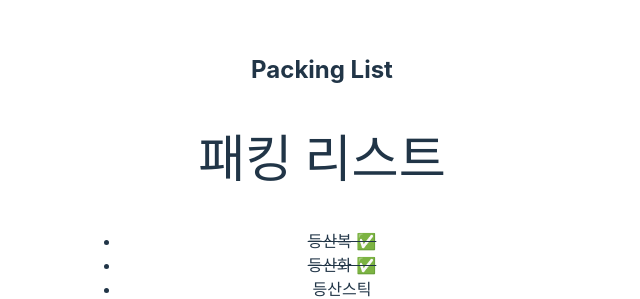
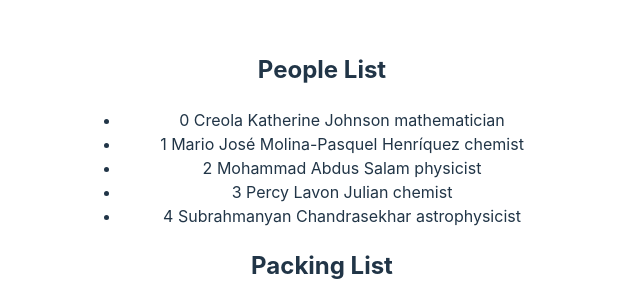
Before and after one commit to ms1011/React, a React (Vite) app: page / in a window 1280 px wide. Shown: the top 299 px of the page, without its empty margins (318-958 px from the left). Built offline with nearby package versions, Linux system fonts and the light colour scheme.

Commit message:
리스트 렌더링

```diff
--- a/src/App.jsx
+++ b/src/App.jsx
@@ -3,11 +3,14 @@ import './App.css'
 import Todo from './components/Todo'
 import Avatar from './components/Avatar'
 import PackingList from './components/PackingList'
+import PeopleList from './components/List'
 
 function App() {
 
   return (
     <div>
+      <h2>People List</h2>
+      <PeopleList />
       <h2>Packing List</h2>
       <PackingList />
       <h2>Todo List</h2>
--- /dev/null
+++ b/src/components/List.jsx
@@ -0,0 +1,29 @@
+const people = [{
+    id: 0,
+    name: 'Creola Katherine Johnson',
+    profession: 'mathematician',
+  }, {
+    id: 1,
+    name: 'Mario José Molina-Pasquel Henríquez',
+    profession: 'chemist',
+  }, {
+    id: 2,
+    name: 'Mohammad Abdus Salam',
+    profession: 'physicist',
+  }, {
+    id: 3,
+    name: 'Percy Lavon Julian',
+    profession: 'chemist',
+  }, {
+    id: 4,
+    name: 'Subrahmanyan Chandrasekhar',
+    profession: 'astrophysicist',
+  }];
+
+export default function List() {
+    const listItems = people.map(person =>
+        <li>{person.id} {person.name} {person.profession}</li>
+    );
+
+    return <ul>{listItems}</ul>
+}
```
